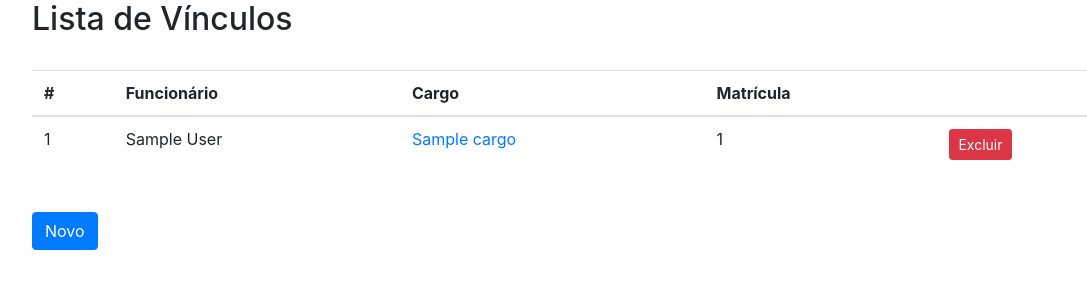
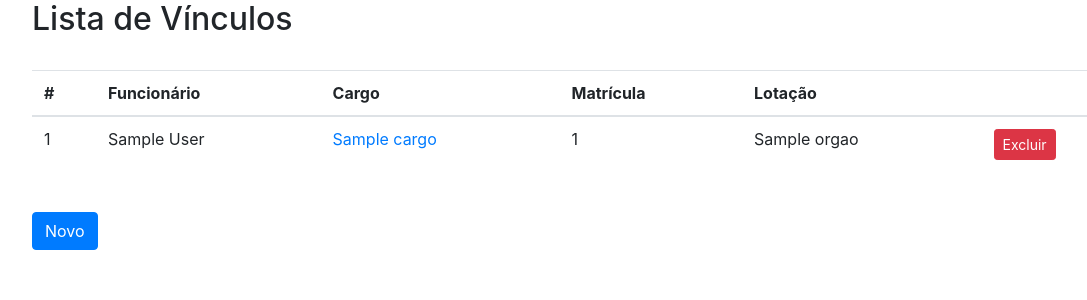
Before and after one commit to wmfinamore/proto-fiesta, a Django app: page /cargos/vinculos/ in a window 1280 px wide. Shown: the part 56-356 px from the top of the page, without its empty margins (53-1140 px from the left). Run offline with Django 3.2, Linux system fonts and the light colour scheme; tables that the repository leaves empty hold one stand-in row (values such as "Sample post"); parts of the project's set-up code (start-up, migrations or seed data) failed here and were passed over; some libraries are stand-ins or nearby versions.

Commit message:
Included field lotacao in template vinculo list

```diff
--- a/apps/cargos/templates/cargos/vinculo_list.html
+++ b/apps/cargos/templates/cargos/vinculo_list.html
@@ -10,6 +10,7 @@
                 <th scope="col">Funcionário</th>
                 <th scope="col">Cargo</th>
                 <th scope="col">Matrícula</th>
+                <th scope="col">Lotação</th>
                 <th scope="col"></th>
             </tr>
         </thead>
@@ -20,6 +21,7 @@
                     <td>{{ vinculo.nome_completo }}</td>
                     <td><a href="{% url 'vinculo_editar' vinculo.id %}">{{ vinculo.cargo.nome }}</a></td>
                     <td>{{ vinculo.matricula }}</td>
+                    <td>{{ vinculo.lotacao }}</td>
                     <td><a href="{% url 'vinculo_excluir' vinculo.id %}" class="btn btn-danger btn-sm">Excluir</a></td>
                 </tr>
             {% endfor %}
```
